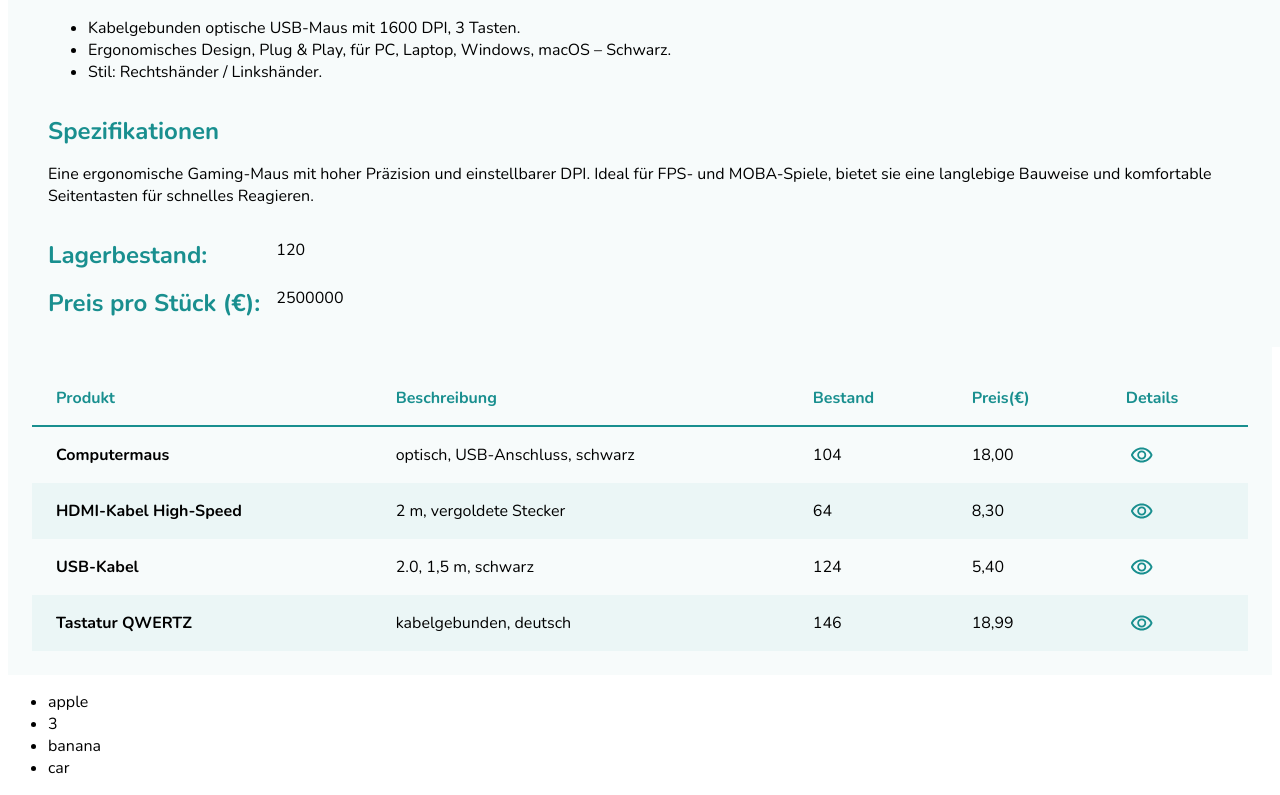
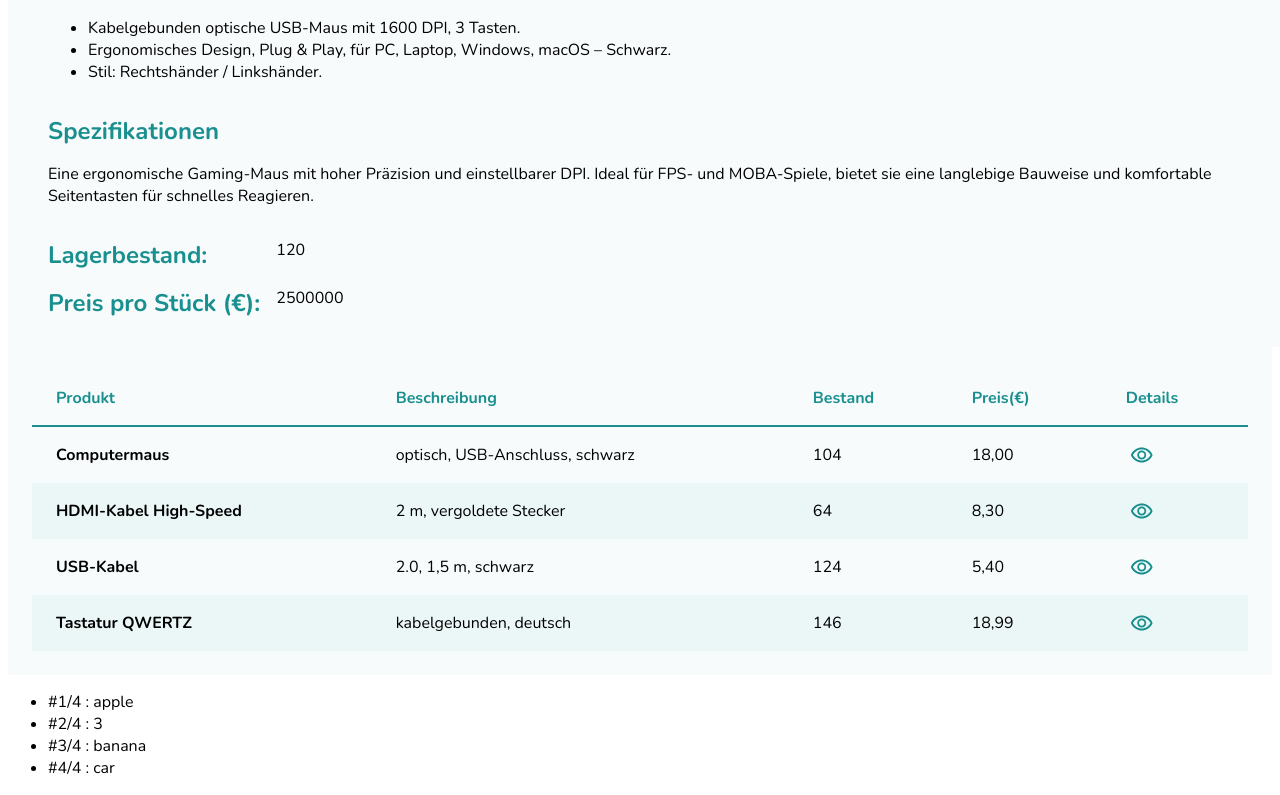
Before and after one commit to ChristopherBraun196/product-list, an Angular app in the folder product-list/: page / in a window 1280 px wide. Shown: the part 241-1036 px from the top of the page. Built offline with nearby package versions, Linux system fonts and the light colour scheme.

Commit message:
@for // @empty

```diff
--- a/product-list/src/app/app.html
+++ b/product-list/src/app/app.html
@@ -22,8 +22,10 @@
 } -->
 
 <ul>
-  @for (item of list; track item) {
-    <li> {{ item }}</li>
+  @for (item of list; track item; let banana = $index; let count = $count) {
+    <li>#{{ banana + 1 }}/{{ count }} : {{ item }}</li>
+  }@empty {
+    <li>There are no items.</li>
   }
 </ul>
 
```
